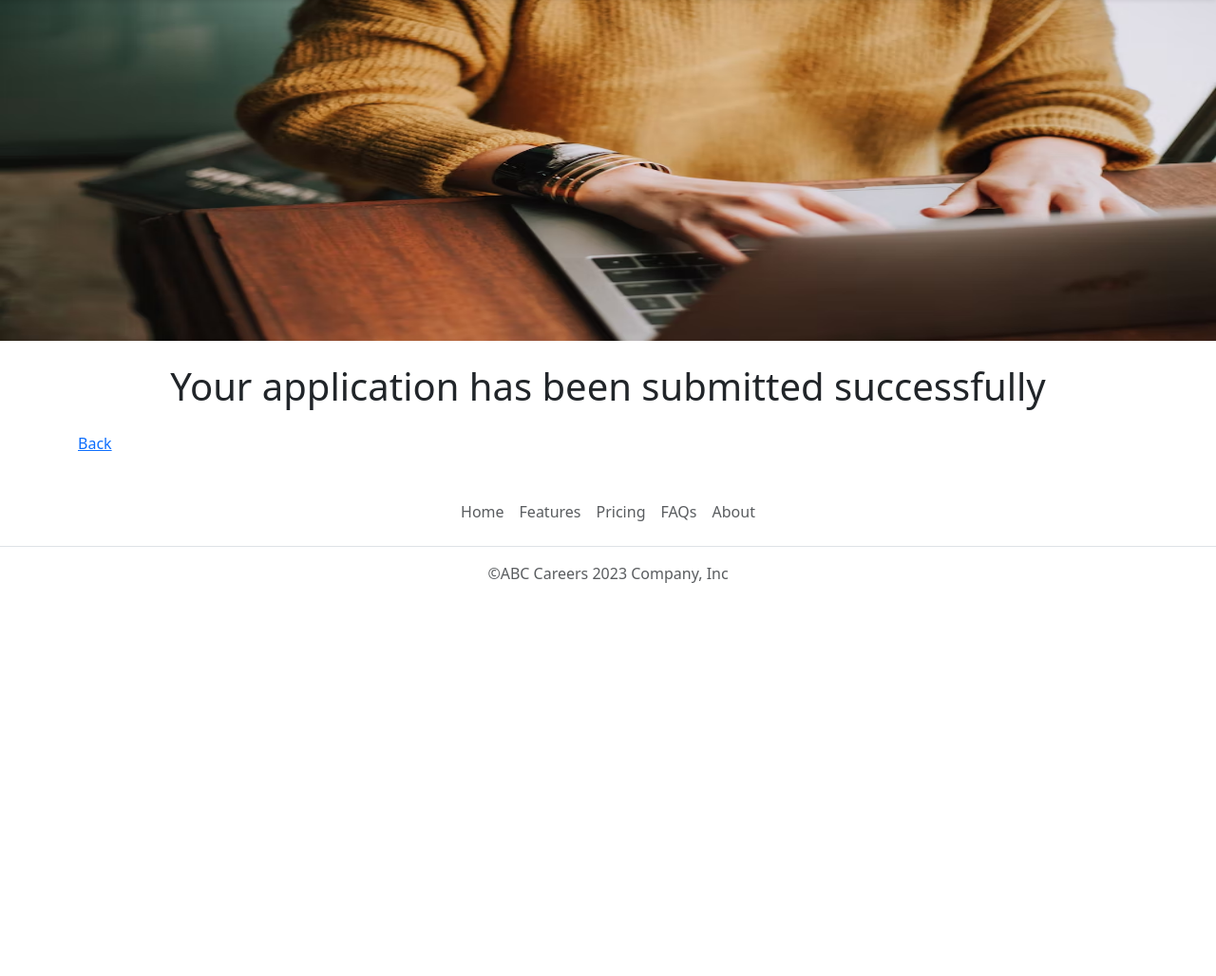
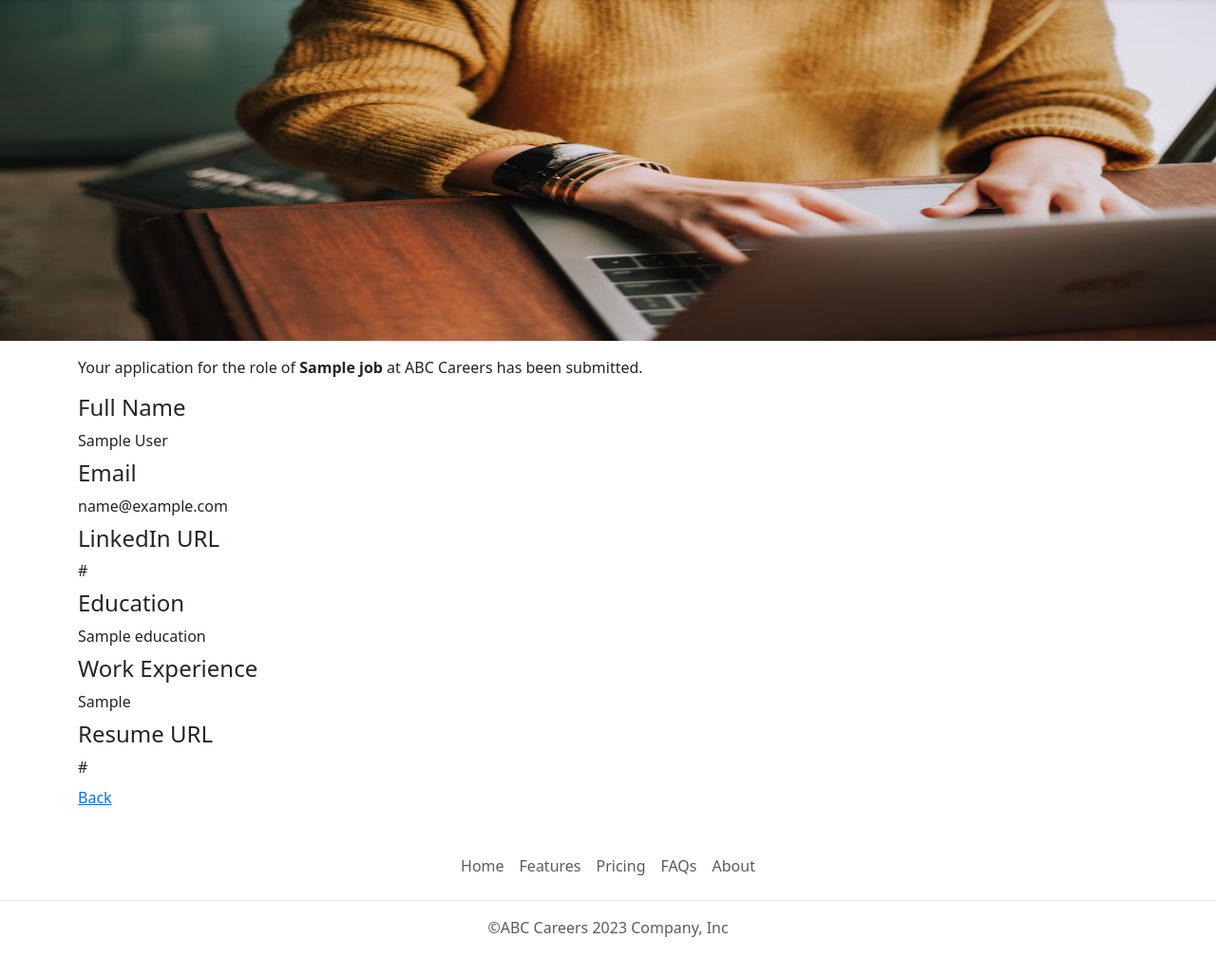
Before and after one commit to babita0927/Careers-Website-V2, a Flask app: template templates/application_submitted.html in a window 1280 px wide. Shown: the part 57-1085 px from the top of the page at 95% size. Before the commit the page ends 671 px from the top, so only its background shows below. Run offline with Flask 3, Linux system fonts and the light colour scheme; the template is opened without the code that fills it: most values are stand-ins (such as "Sample title", 1, 10 or a date in 2020).

Commit message:
update all

```diff
--- a/main.py
+++ b/main.py
@@ -1,5 +1,5 @@
 from flask import Flask, render_template, jsonify, request
-from database import load_jobs_db, load_jobs_from_db
+from database import load_jobs_db, load_jobs_from_db, add_application
 
 app = Flask(__name__)
 
@@ -27,9 +27,10 @@ def show_job(id):
 
 @app.route('/job/<id>/apply', methods=['post'])
 def apply_to_job(id):
-  data = request.args
-  # return jsonify(data)
-  return render_template('application_submitted.html', application=data)
+  data = request.form
+  job = load_jobs_from_db(id)
+  add_application(id, data)
+  return render_template('application_submitted.html', apply=data, job=job)
 
 
 if __name__ == '__main__':
--- a/templates/application_submitted.html
+++ b/templates/application_submitted.html
@@ -11,7 +11,25 @@
 
     <div class='container'>
 
-    <h1 class='text-center mt-2 mb-4'>Your application has been submitted successfully</h1>
+    <p>Your application for the role of <b>{{job['title']}}</b> at ABC Careers has been submitted.</p>
+
+       <h4> Full Name  </h4>
+      <div class = 'mb-2'> {{apply['full_name']}}</div>
+
+       <h4> Email  </h4>
+      <div class = 'mb-2'> {{apply['email']}}</div>
+
+       <h4> LinkedIn URL  </h4>
+      <div class = 'mb-2'> {{apply['linkedin_url']}}</div>
+
+       <h4> Education  </h4>
+      <div class = 'mb-2'> {{apply['education']}}</div>
+
+       <h4> Work Experience </h4>
+      <div class = 'mb-2'> {{apply['work_experience']}}</div>
+
+      <h4> Resume URL </h4>
+      <div class = 'mb-2'> {{apply['resume_url']}}</div>
       <a href ="/"> Back </a>
 
     </div>
```
Also changed, not shown: database.py (+14 -1 lines), templates/application_form.html (+4 -4 lines).
